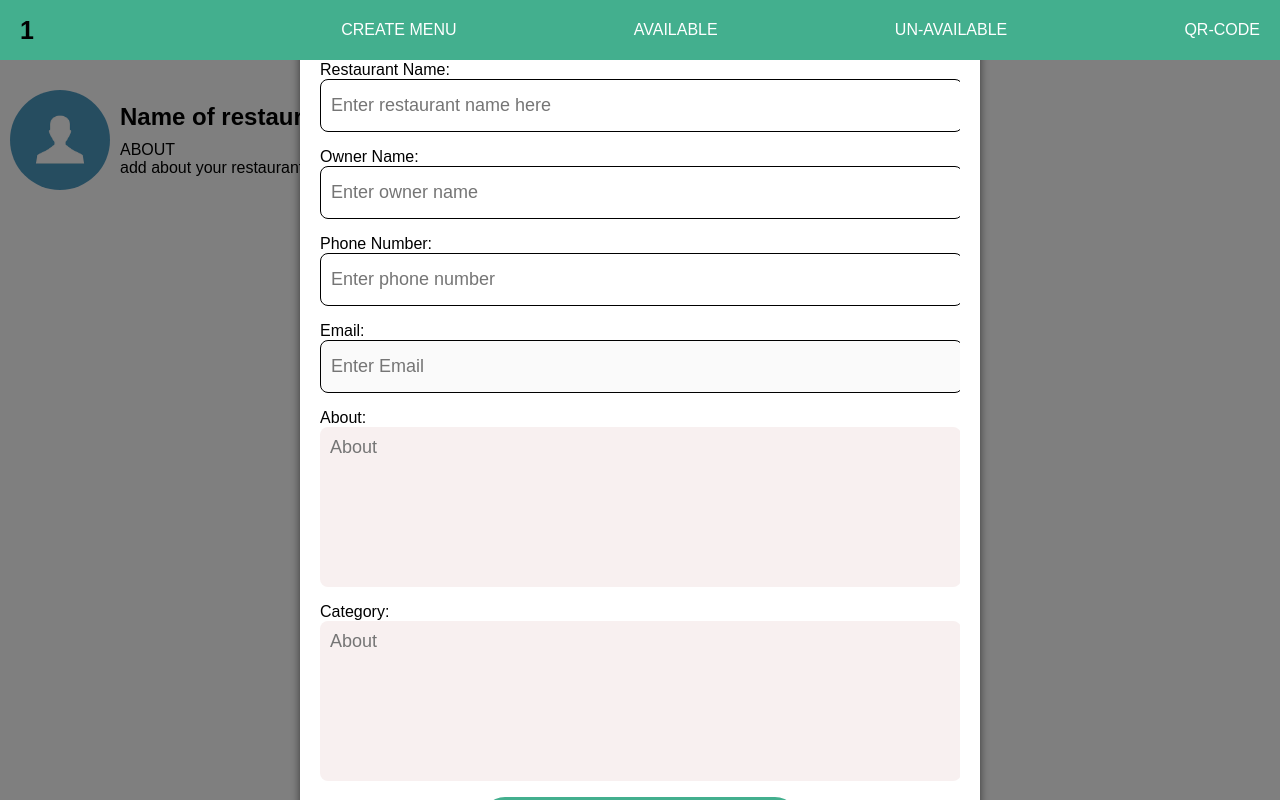
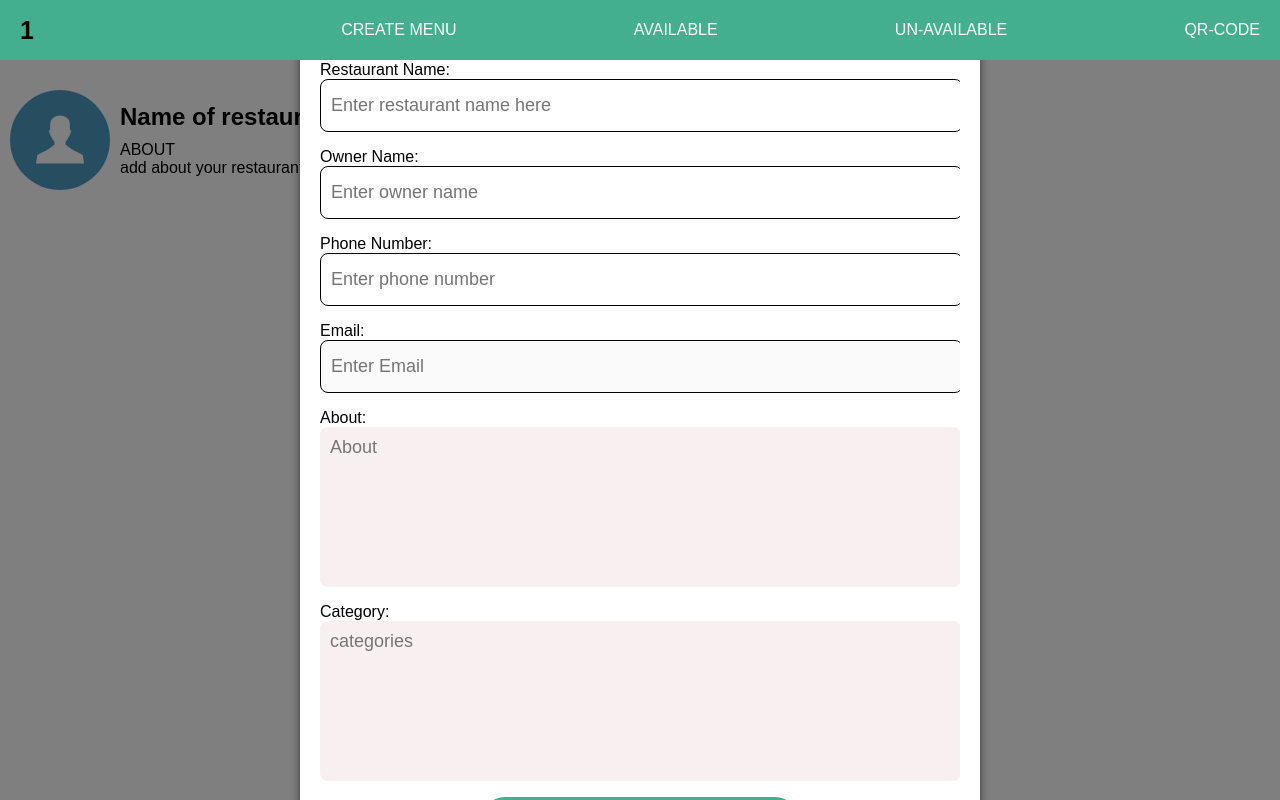
Before and after one commit to Saumya-Kanti-Sarma/ommitus-beta, a React (Vite) app: page /restaurant/1/1/profile in a window 1280 px wide. Both pictures are taken after a click on the button "EDIT". Built offline with nearby package versions, Linux system fonts and the light colour scheme; no server answers.

Commit message:
category function

```diff
--- a/src/components/profile-card/ProfileCard.comp.jsx
+++ b/src/components/profile-card/ProfileCard.comp.jsx
@@ -22,11 +22,18 @@ const ProfileCardComponent = ({ img, name, description }) => {
     email: "",
     phoneNumber: "",
     about: "",
-    categories: ""
+    categories: [""]
   });
 
   const handleChange = (e) => {
     setData({ ...data, [e.target.name]: e.target.value });
+  };
+  const handleCategoryChange = (e) => {
+    const value = e.target.value;
+    // Split the input value into an array based on the comma separator
+    const categoriesArray = value.split(',').map((category) => category.trim());
+    setData({ ...data, categories: categoriesArray });
+    console.log(categoriesArray);
   };
 
   const handleKeyDown = (e, ref) => {
@@ -135,7 +142,7 @@ const ProfileCardComponent = ({ img, name, description }) => {
               name='phoneNumber'
               value={data.phoneNumber}
               onChange={handleChange}
-              onKeyDown={(e) => handleKeyDown(e, emailRef)}
+              onKeyDown={(e) => handleKeyDown(e, aboutRef)}
               ref={phoneNumberRef}
               type='text'
               placeholder='Enter phone number'
@@ -170,10 +177,10 @@ const ProfileCardComponent = ({ img, name, description }) => {
           <span>
             <p>Category:</p>
             <textarea
-              name='about'
+              name='categories'
               value={data.categories}
-              onChange={handleChange}
-              placeholder='About'
+              onChange={handleCategoryChange}
+              placeholder='categories'
               ref={categoryRef}
               onKeyDown={(e) => handleKeyDown(e, restaurantRef)}
               className='input-popup-child paragraph-input-popup'
```
